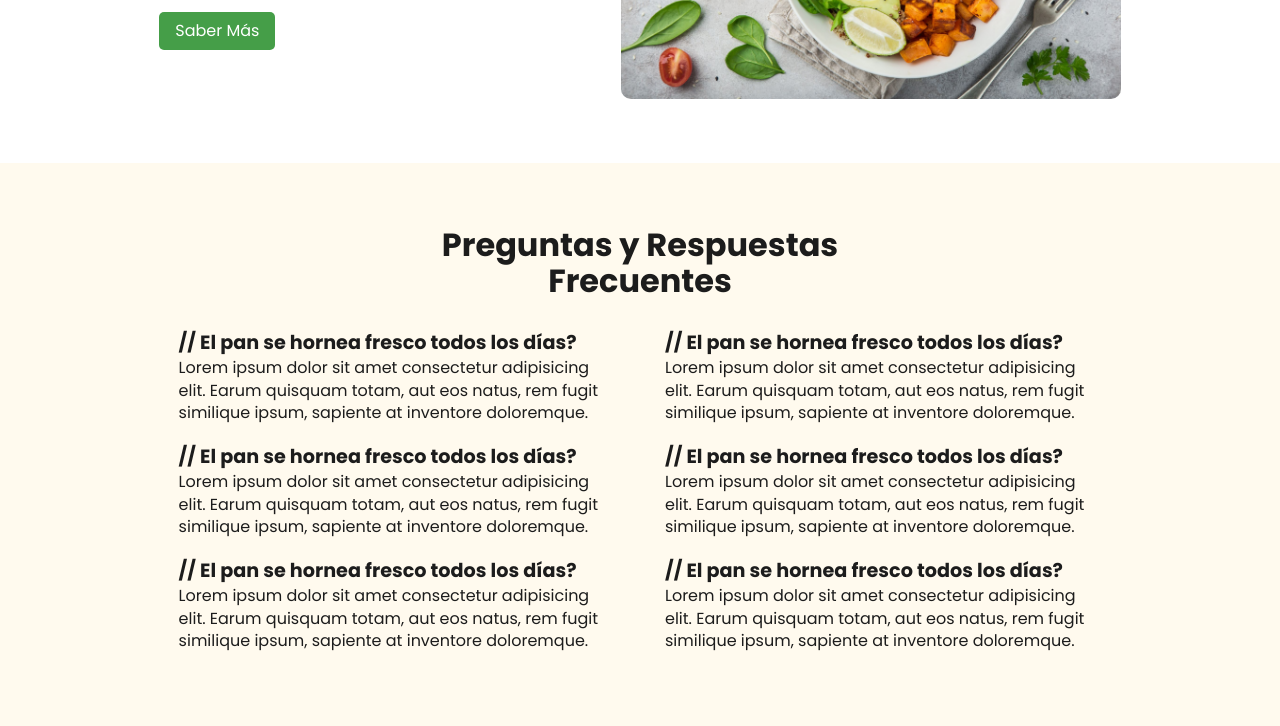
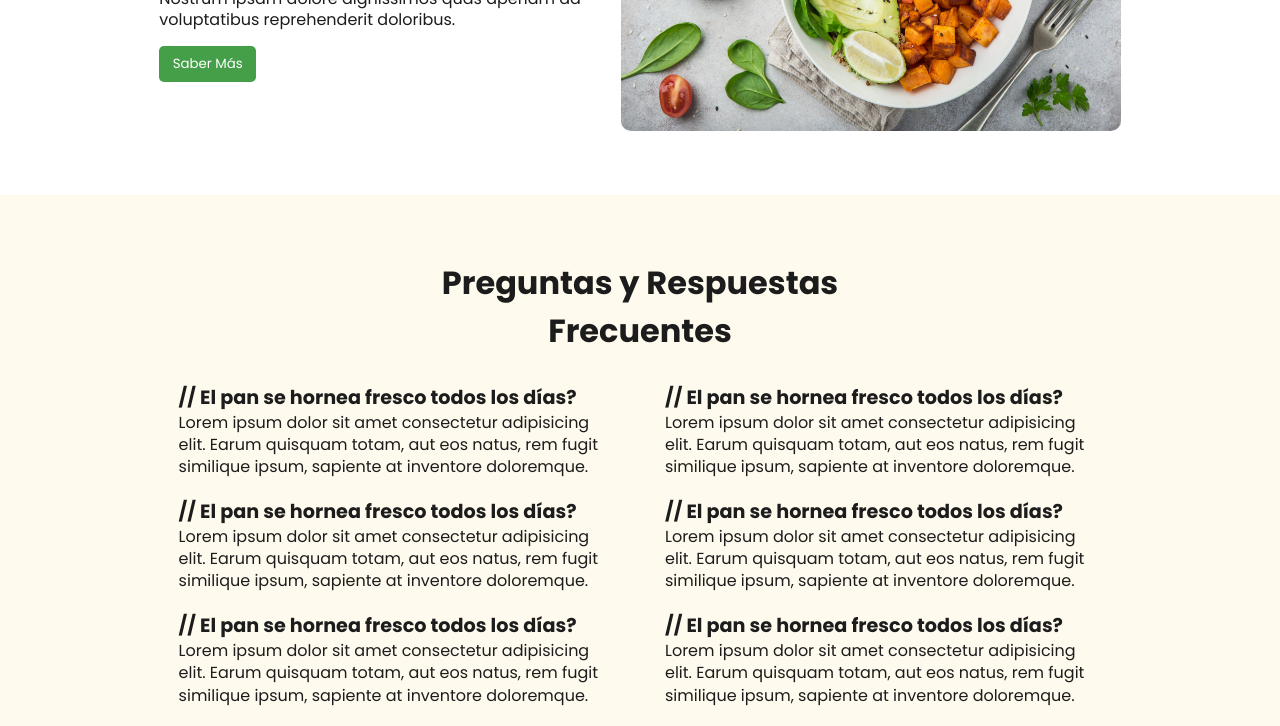
Before and after one commit to NermFrontDev/Final-Project-Coder, a plain HTML site: page pages/faqs.html in a window 1280 px wide. Shown: the part 853-1579 px from the top of the page. Drawn offline with nearby package versions, Linux system fonts and the light colour scheme; a script that the page names is missing.

Commit message:
update files

```diff
--- a/pages/faqs.html
+++ b/pages/faqs.html
@@ -5,10 +5,10 @@
     <meta http-equiv="X-UA-Compatible" content="IE=edge">
     <meta name="viewport" content="width=device-width, initial-scale=1.0">
     <link rel="stylesheet" href="https://cdnjs.cloudflare.com/ajax/libs/font-awesome/6.1.1/css/all.min.css">
-    <link rel="stylesheet" href="https://cdnjs.cloudflare.com/ajax/libs/normalize/8.0.1/normalize.min.css">
+    <!-- <link rel="stylesheet" href="https://cdnjs.cloudflare.com/ajax/libs/normalize/8.0.1/normalize.min.css"> -->
     <link rel="stylesheet"href="https://cdnjs.cloudflare.com/ajax/libs/animate.css/4.1.1/animate.min.css"/>
     <link rel="stylesheet" href="../css/main.css">
-    <link rel="stylesheet" href="../css/style.min.css">
+    <link rel="stylesheet" href="../css/style.css">
     <title>Faqs | Bistro</title>
 </head>
 <body>
```
Also changed, not shown: index.html (+2 -2 lines), pages/acerca.html (+2 -2 lines), pages/contacto.html (+2 -2 lines), pages/menu.html (+2 -2 lines), css/style.css (renamed from css/style.min.css).
